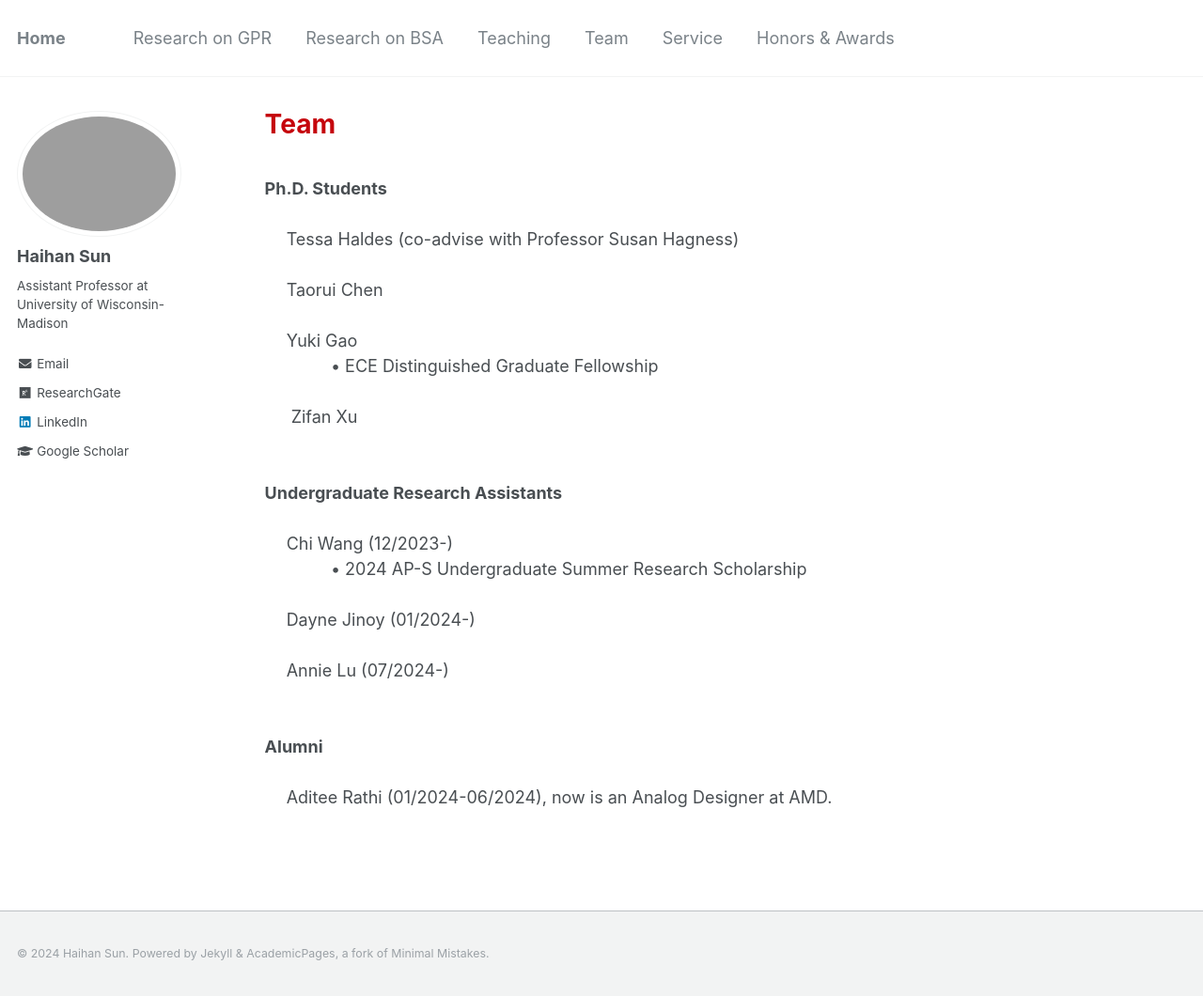
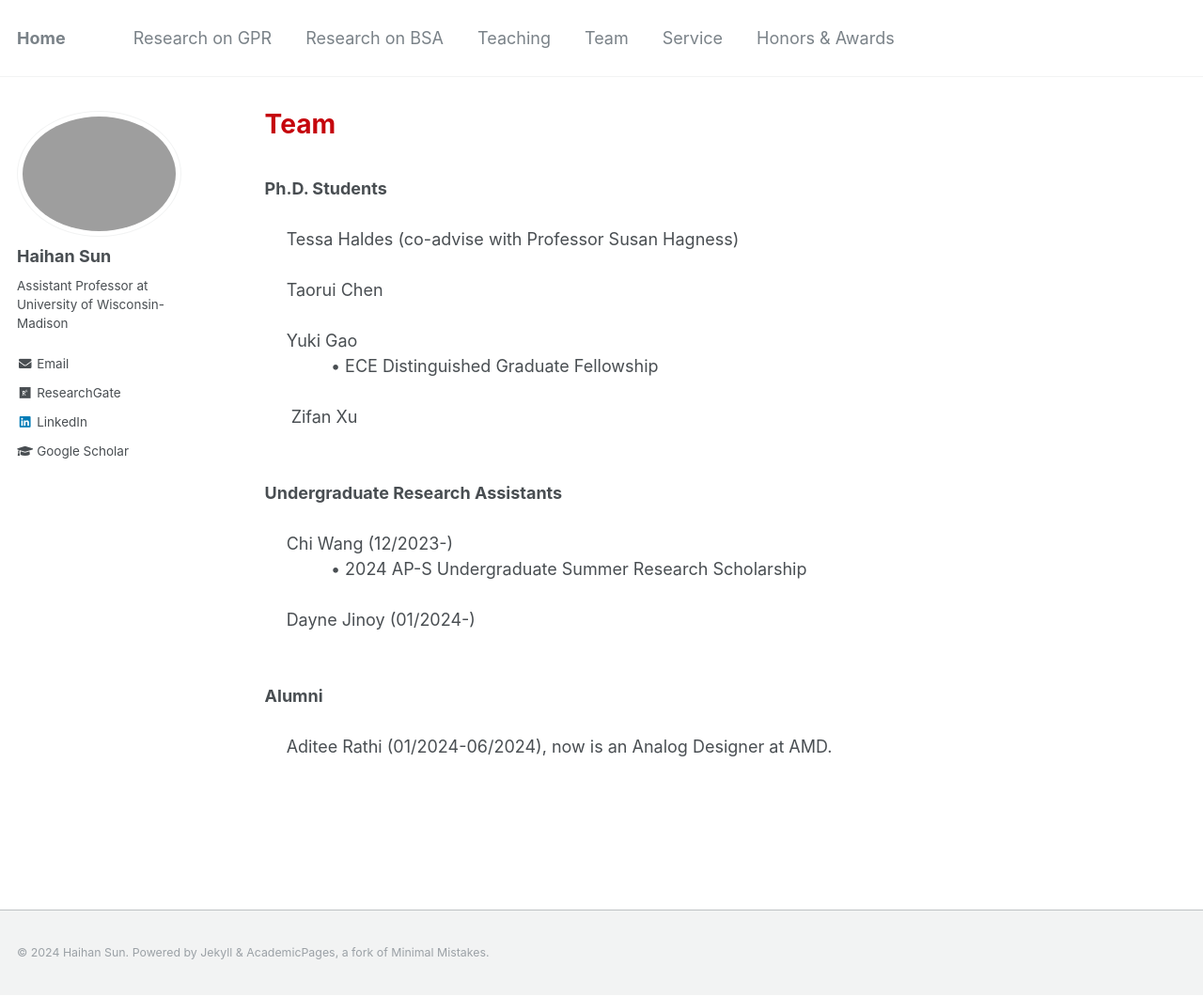
Before and after one commit to Haihan-Sun/Haihan-Sun.github.io, a Jekyll site: the page built from _pages/group.html, in a window 1280 px wide and 1060 px high. Shown: the whole window at 94% size. Built offline with Jekyll 4.4.1, drawn with Linux system fonts in a browser that asks for light colours.

Commit message:
Update group.html

```diff
--- a/_pages/group.html
+++ b/_pages/group.html
@@ -26,8 +26,7 @@ author_profile: true
  <br>
  &ensp; &ensp;Dayne Jinoy (01/2024-)<br>
  <br>
- &ensp; &ensp;Annie Lu (07/2024-)<br>
-<br>
+
 <br>
 
 <b>Alumni</b> <br>
```
